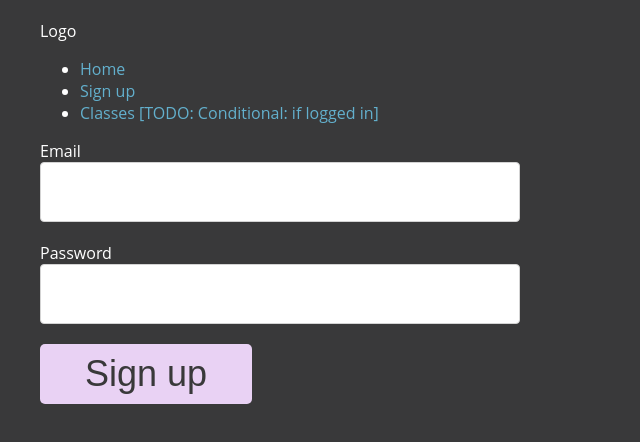
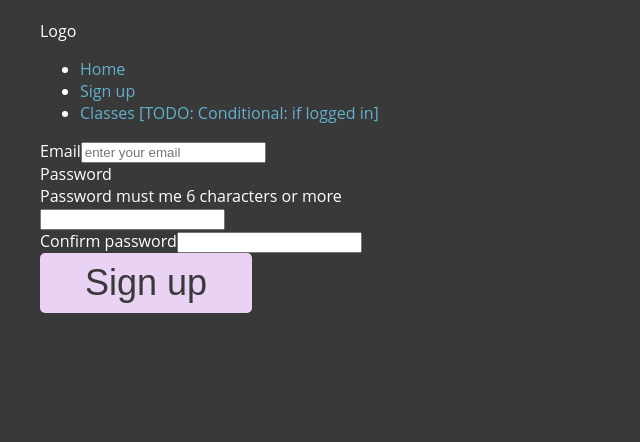
Before and after one commit to thebailers/membr-mngment, a React (Create React App) app: page /auth in a window 1280 px wide. Shown: the top 442 px of the page, without its empty margins (0-640 px from the left). Built offline with nearby package versions, Linux system fonts and the light colour scheme.

Commit message:
Setup react hook form & zod, unstyled validation, sign up api req broken

```diff
--- a/package.json
+++ b/package.json
@@ -3,6 +3,7 @@
   "version": "0.1.0",
   "private": true,
   "dependencies": {
+    "@hookform/resolvers": "^2.9.11",
     "@testing-library/react": "^13.4.0",
     "@testing-library/user-event": "^13.5.0",
     "@types/jest": "^27.5.2",
@@ -13,6 +14,7 @@
     "firebase": "^9.16.0",
     "react": "^18.2.0",
     "react-dom": "^18.2.0",
+    "react-hook-form": "^7.43.1",
     "react-router-dom": "^6.7.0",
     "react-scripts": "5.0.1",
     "styled-components": "^5.3.6",
@@ -30,7 +32,8 @@
     "workbox-range-requests": "^6.5.4",
     "workbox-routing": "^6.5.4",
     "workbox-strategies": "^6.5.4",
-    "workbox-streams": "^6.5.4"
+    "workbox-streams": "^6.5.4",
+    "zod": "^3.20.6"
   },
   "scripts": {
     "start": "react-scripts start",
--- a/src/routes/auth/auth.component.tsx
+++ b/src/routes/auth/auth.component.tsx
@@ -1,5 +1,7 @@
 import { useEffect, useState } from "react";
 import { FirebaseError } from "firebase/app";
+import { SubmitHandler, useForm } from "react-hook-form";
+import { zodResolver } from "@hookform/resolvers/zod";
 
 import ErrorMessage from "../../components/helpers/error-message/error-message.component";
 
@@ -8,66 +10,88 @@ import { friendlyFirebaseError } from "../../utils/firebase/firebase-errors";
 import Input from "../../components/helpers/form/input/input.component";
 import Button from "../../components/helpers/form/button/button.component";
 
+// form validation schema
+import { SignUpSchema, SignUpSchemaType } from "./auth.schema";
+
 const Auth = () => {
-  const [emailInput, setEmailInput] = useState<string>("");
-  const [passwordInput, setPasswordInput] = useState<string>("");
+  // const [emailInput, setEmailInput] = useState<string>("");
+  // const [passwordInput, setPasswordInput] = useState<string>("");
   const [authError, setAuthError] = useState<string>("");
 
-  useEffect(() => {
+  // useEffect(() => {
+  //   // reset auth error when user input detected
+  //   setAuthError("");
+  // }, [emailInput, passwordInput]);
+
+  // react hook form setup
+  const {
+    register,
+    handleSubmit,
+    formState: { errors, isSubmitting },
+  } = useForm<SignUpSchemaType>({
+    resolver: zodResolver(SignUpSchema),
+  });
+
+  console.log("errors", errors);
+
+  const onSubmit: SubmitHandler<SignUpSchemaType> = async (data) => {
+    console.log(data);
+    // e.preventDefault();
+    // prevent submission with empty inputs
+    // if (!emailInput || !passwordInput) {
+    //   setAuthError("Enter an email address & password");
+    //   return;
+    // }
+    // try {
+    //   const authorisedUser = await signUpUserEmailPassword(
+    //     emailInput,
+    //     passwordInput
+    //   );
+    //   // store signed in user 'authorisedUser' in UserContext
+    // } catch (error: unknown) {
+    //   if (error instanceof FirebaseError)
+    //     setAuthError(friendlyFirebaseError(error.code));
+    //   else setAuthError("Something went wrong - please try again");
+    // }
+  };
+
+  const handleAnyInputChange = () => {
     setAuthError("");
-  }, [emailInput, passwordInput]);
-
-  const handleSubmit = async (e: React.FormEvent<HTMLFormElement>) => {
-    e.preventDefault();
-
-    // prevent submission with empty inputs
-    if (!emailInput || !passwordInput) {
-      setAuthError("Enter an email address & password");
-      return;
-    }
-
-    try {
-      const signUp = await signUpUserEmailPassword(emailInput, passwordInput);
-      console.log("try: ", signUp);
-    } catch (error: unknown) {
-      if (error instanceof FirebaseError) {
-        console.log(error);
-        console.log("catch err: ", error.message);
-        console.log("catch err: ", error.code);
-        setAuthError(friendlyFirebaseError(error.code));
-      } else {
-        console.log("unknown err: ", error);
-        setAuthError("Something went wrong - please try again");
-      }
-    }
   };
 
   return (
     <>
       {authError && <ErrorMessage message={authError} />}
-      <form onSubmit={handleSubmit}>
-        <label htmlFor="email">Email</label>
-        <Input
-          id="email"
-          name="email"
-          type="text"
-          value={emailInput}
-          onChange={(e: React.ChangeEvent<HTMLInputElement>) =>
-            setEmailInput(e.target.value)
-          }
-        />
+      <form onSubmit={handleSubmit(onSubmit)}>
+        <div>
+          <label htmlFor="email">Email</label>
+          {errors.email && <div className="error">{errors.email.message}</div>}
+          <input
+            placeholder="enter your email"
+            {...register("email")}
+            disabled={isSubmitting}
+          />
+        </div>
+        <div>
+          <label htmlFor="password">Password</label>
+          <div className="hint">Password must me 6 characters or more</div>
+          {errors.password && (
+            <div className="error">{errors.password.message}</div>
+          )}
+          <input {...register("password")} disabled={isSubmitting} />
+        </div>
 
-        <label htmlFor="password">Password</label>
-        <Input
-          id="password"
-          name="password"
-          type="password"
-          value={passwordInput}
-          onChange={(e: React.ChangeEvent<HTMLInputElement>) =>
-            setPasswordInput(e.target.value)
-          }
-        />
-        <Button type="submit">Sign up</Button>
+        <div>
+          <label htmlFor="confirmPassword">Confirm password</label>
+          {errors.confirmPassword && (
+            <div className="error">{errors.confirmPassword.message}</div>
+          )}
+          <input {...register("confirmPassword")} disabled={isSubmitting} />
+        </div>
+
+        <Button type="submit" disabled={isSubmitting}>
+          Sign up
+        </Button>
       </form>
     </>
   );
--- /dev/null
+++ b/src/routes/auth/auth.schema.tsx
@@ -0,0 +1,18 @@
+import { z } from "zod";
+import { errorMessageMap } from "../../utils/error.utils";
+
+export type SignUpSchemaType = z.infer<typeof SignUpSchema>;
+
+export const SignUpSchema = z
+  .object({
+    email: z
+      .string()
+      .email("Invalid email")
+      .min(1, errorMessageMap.emailAddressEmpty),
+    password: z.string().min(6, errorMessageMap.passwordLength),
+    confirmPassword: z.string().min(6, errorMessageMap.confirmPasswordLength),
+  })
+  .refine((data) => data.password === data.confirmPassword, {
+    path: ["confirmPassword"],
+    message: errorMessageMap.passwordMatchFailed,
+  });
--- /dev/null
+++ b/src/utils/error.utils.tsx
@@ -0,0 +1,7 @@
+export const errorMessageMap = {
+  emailAddressEmpty: "Enter your email address",
+  passwordLength: "Password must be a minimum of 6 characters",
+  confirmPasswordLength:
+    "Password confirmation must be a minimum of 6 characters",
+  passwordMatchFailed: "Passwords don't match",
+};
--- a/src/utils/firebase/firebase.utils.ts
+++ b/src/utils/firebase/firebase.utils.ts
@@ -1,7 +1,11 @@
 import { initializeApp } from "firebase/app";
 
 // auth
-import { getAuth, createUserWithEmailAndPassword } from "firebase/auth";
+import {
+  getAuth,
+  createUserWithEmailAndPassword,
+  signInWithEmailAndPassword,
+} from "firebase/auth";
 
 // TODO: Add SDKs for Firebase products that you want to use
 // https://firebase.google.com/docs/web/setup#available-libraries
@@ -27,3 +31,8 @@ export const signUpUserEmailPassword = (email: string, password: string) => {
   if (!email || !password) return;
   return createUserWithEmailAndPassword(auth, email, password);
 };
+
+export const signInUserPassword = (email: string, password: string) => {
+  if (!email || !password) return;
+  return signInWithEmailAndPassword(auth, email, password);
+};
```
